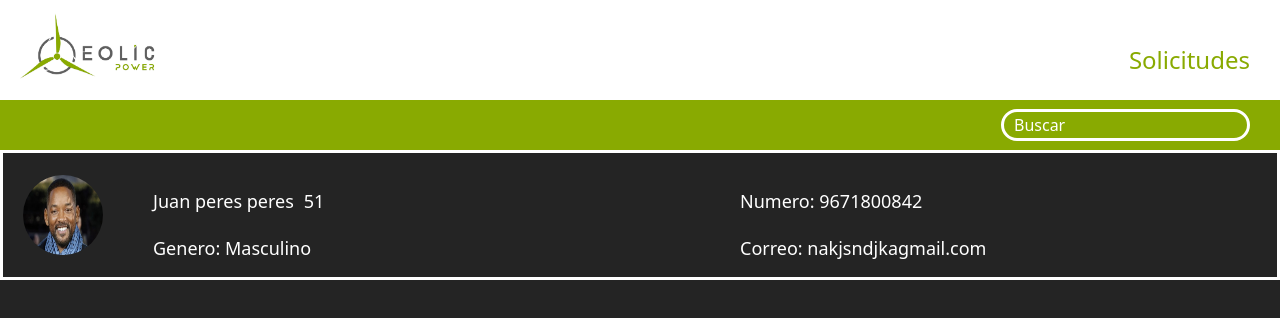
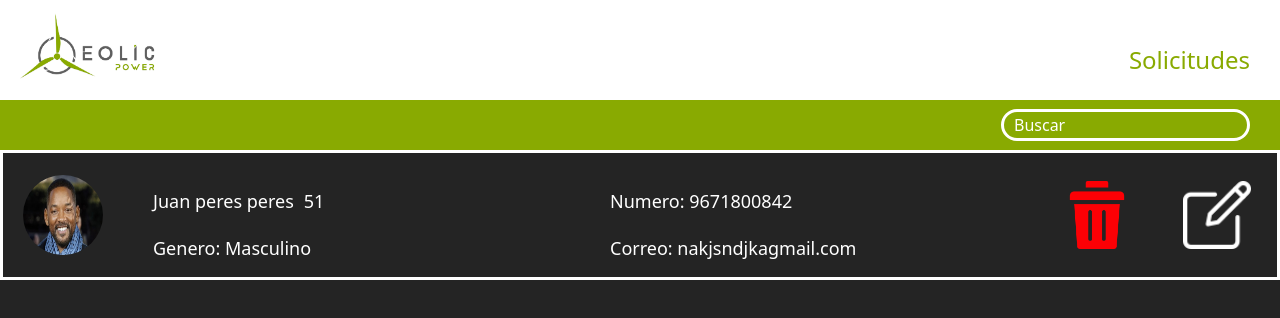
Before and after one commit to Drakencito/Proyecto_Multidisciplinario_vf, a React (Vite) app: page /requests in a window 1280 px wide. Shown: the top 318 px of the page. Built offline with nearby package versions, Linux system fonts and the light colour scheme; a web font is replaced by a local one.

Commit message:
Actualizacion 14/04/24 Solicitudes-Botones

```diff
--- a/src/Pages/Applicants/Applicants.css
+++ b/src/Pages/Applicants/Applicants.css
@@ -40,3 +40,15 @@ margin-top: 20px;
     flex-direction: column;
     align-items: start;
 }
+
+.boxBotonAplicants{
+    height: 70px;
+    display: flex;
+   margin-right: 20px;
+}
+.botonAplicants{
+    height: 100%;
+    background-color: #242424;
+    border: none;
+    margin-left: 20px;
+}
--- a/src/Pages/Applicants/Applicats.jsx
+++ b/src/Pages/Applicants/Applicats.jsx
@@ -1,5 +1,7 @@
 import React from "react";
 import will from '../../assets/will.jpg'
+import eliminar from '../../assets/borrar.png'
+import editar from '../../assets/editar.png'
 import '../Applicants/Applicants.css'
 function ApplicantsX (props){
     return(
@@ -16,6 +18,12 @@ function ApplicantsX (props){
                 <p>Numero: {props.tell}</p>
                 <p className="correo">Correo: {props.mail}</p>
             </div>
+
+            <div className="boxBotonAplicants">
+                <button className="botonAplicants"><img className="botonAplicants" src={eliminar}  /></button>
+                <button className="botonAplicants"><img className="botonAplicants" src={editar}  /></button>
+
+            </div>
         </div>
     )
 }
```
Also changed, not shown: src/assets/editar.png (added), src/editar.png (added).
